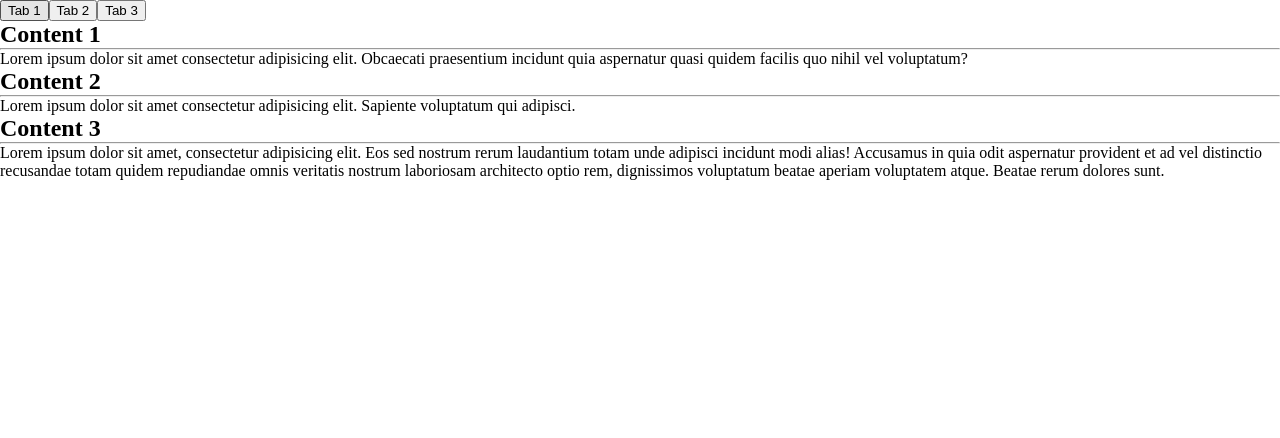
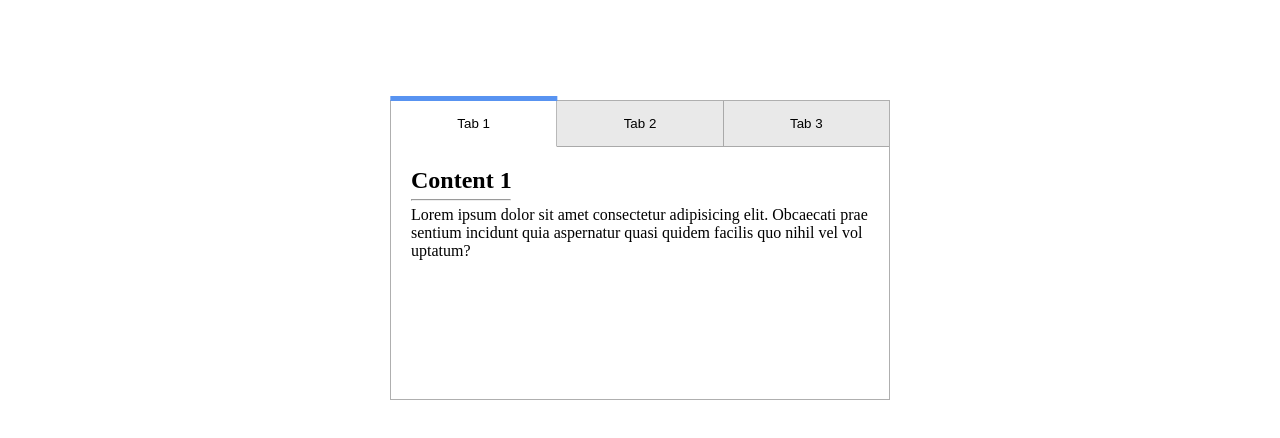
Before and after one commit to hitmaizer/todo-list, a React (Create React App) app: page / in a window 1280 px wide. Shown: the top 438 px of the page. Built offline with nearby package versions, Linux system fonts and the light colour scheme.

Commit message:
imported new partial plus tabs styling

```diff
--- a/src/scss/style.css
+++ b/src/scss/style.css
@@ -1,7 +1,8 @@
-* {
+*, ::before, ::after {
   -webkit-box-sizing: border-box;
           box-sizing: border-box;
   margin: 0;
+  padding: 0;
 }
 
 .flex-col {
@@ -23,3 +24,103 @@
       -ms-flex-direction: row;
           flex-direction: row;
 }
+
+body {
+  background: #fff;
+}
+
+.container {
+  display: -webkit-box;
+  display: -ms-flexbox;
+  display: flex;
+  -webkit-box-orient: vertical;
+  -webkit-box-direction: normal;
+      -ms-flex-direction: column;
+          flex-direction: column;
+  position: relative;
+  width: 500px;
+  height: 300px;
+  background: #f1f1f1;
+  margin: 100px auto 0;
+  word-break: break-all;
+  border: 1px solid rgba(0, 0, 0, 0.274);
+}
+
+.bloc-tabs {
+  display: -webkit-box;
+  display: -ms-flexbox;
+  display: flex;
+}
+
+.tabs {
+  padding: 15px;
+  text-align: center;
+  width: 50%;
+  background: rgba(128, 128, 128, 0.075);
+  cursor: pointer;
+  border-bottom: 1px solid rgba(0, 0, 0, 0.274);
+  -webkit-box-sizing: content-box;
+          box-sizing: content-box;
+  position: relative;
+  outline: none;
+}
+
+.tabs:not(:last-child) {
+  border-right: 1px solid rgba(0, 0, 0, 0.274);
+}
+
+.active-tabs {
+  background: white;
+  border-bottom: 1px solid transparent;
+}
+
+.active-tabs::before {
+  content: "";
+  display: block;
+  position: absolute;
+  top: -5px;
+  left: 50%;
+  -webkit-transform: translateX(-50%);
+          transform: translateX(-50%);
+  width: calc(100% + 2px);
+  height: 5px;
+  background: #5893f1;
+}
+
+button {
+  border: none;
+}
+
+.content-tabs {
+  -webkit-box-flex: 1;
+      -ms-flex-positive: 1;
+          flex-grow: 1;
+}
+
+.content {
+  background: white;
+  padding: 20px;
+  width: 100%;
+  height: 100%;
+  display: none;
+}
+
+.content h2 {
+  padding: 0px 0 5px 0px;
+}
+
+.content hr {
+  width: 100px;
+  height: 2px;
+  background: #222;
+  margin-bottom: 5px;
+}
+
+.content p {
+  width: 100%;
+  height: 100%;
+}
+
+.active-content {
+  display: block;
+}
--- a/src/scss/style.scss
+++ b/src/scss/style.scss
@@ -1 +1,2 @@
 @import "globals";
+@import "tabs";
```
